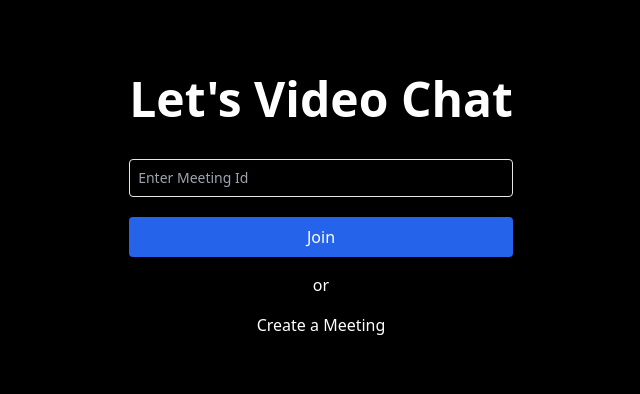
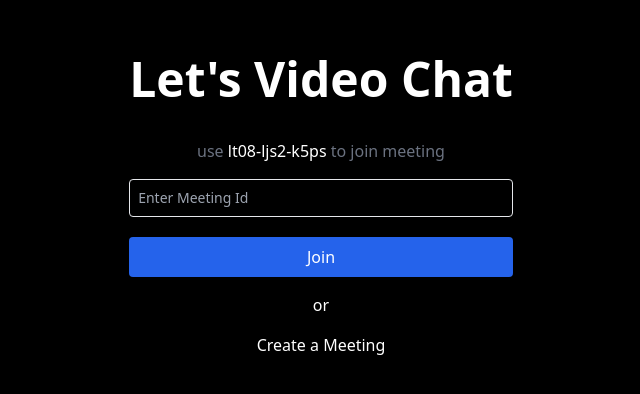
Before and after one commit to cleverAkanimoh/video-conference-app, a React (Create React App) app: page / in a window 1280 px wide. Shown: the part 130-524 px from the top of the page, without its empty margins (319-959 px from the left). Built offline with nearby package versions, Linux system fonts and the light colour scheme.

Commit message:
modified 5 files

```diff
--- a/src/API.js
+++ b/src/API.js
@@ -11,7 +11,9 @@ export const createMeeting = async ({ token }) => {
     },
     body: JSON.stringify({}),
   });
+  console.log("api response: ", res);
   //Destructuring the roomId from the response
   const { roomId } = await res.json();
+  console.log("room id: ", roomId);
   return roomId;
 };
--- a/src/App.js
+++ b/src/App.js
@@ -23,10 +23,10 @@ const App = () => {
   return authToken && meetingId ? (
     <MeetingProvider
       config={{
-        meetingId: meetingId ?? "lt08-ljs2-k5ps",
+        meetingId: meetingId || "lt08-ljs2-k5ps",
         micEnabled: true,
         webcamEnabled: true,
-        name: "Clever Akanimoh",
+        // name: "Clever Akanimoh",
       }}
       token={authToken}
     >
--- a/src/components/JoinScreen.jsx
+++ b/src/components/JoinScreen.jsx
@@ -10,10 +10,10 @@ export default function JoinScreen({ getMeetingAndToken }) {
       return;
     }
 
-    // if (meetingId !== getMeetingAndToken) {
-    //   setError("please enter the correct meeting Id");
-    //   return;
-    // }
+    if (meetingId !== "lt08-ljs2-k5ps") {
+      setError("please enter the correct meeting Id - lt08-ljs2-k5ps");
+      return;
+    }
 
     try {
       await getMeetingAndToken(meetingId);
@@ -25,7 +25,11 @@ export default function JoinScreen({ getMeetingAndToken }) {
 
   return (
     <div className="max-w-[500px] w-full flex flex-col items-center justify-center gap-4">
-      <h2 className="text-5xl font-bold mb-5">Let's Video Chat</h2>
+      <h2 className="text-5xl font-bold mb-5 text-center">Let's Video Chat</h2>
+
+      <h4 className="text-gray-500">
+        use <span className="text-white">lt08-ljs2-k5ps</span> to join meeting
+      </h4>
       <div className="w-full space-y-1">
         <input
           type="text"
--- a/src/components/MeetingView.jsx
+++ b/src/components/MeetingView.jsx
@@ -31,8 +31,7 @@ export default function MeetingView({ meetingId, onMeetingLeave }) {
 
   return (
     <div className="container px-2">
-      default - lt08-ljs2-k5ps
-      {joined !== "JOINING" && (
+            {joined !== "JOINING" && (
         <>
           <h3 className="my-3 text-right font-bold">
             Meeting Id:{" "}
--- a/src/components/ParticipantView.jsx
+++ b/src/components/ParticipantView.jsx
@@ -47,8 +47,8 @@ export default function ParticipantView(props) {
           muted={true}
           playing={true}
           url={videoStream}
-          height={"200px"}
-          width={"200px"}
+          height={"300px"}
+          width={"300px"}
           onError={(err) => {
             console.log(err, "participant video error");
           }}
```
